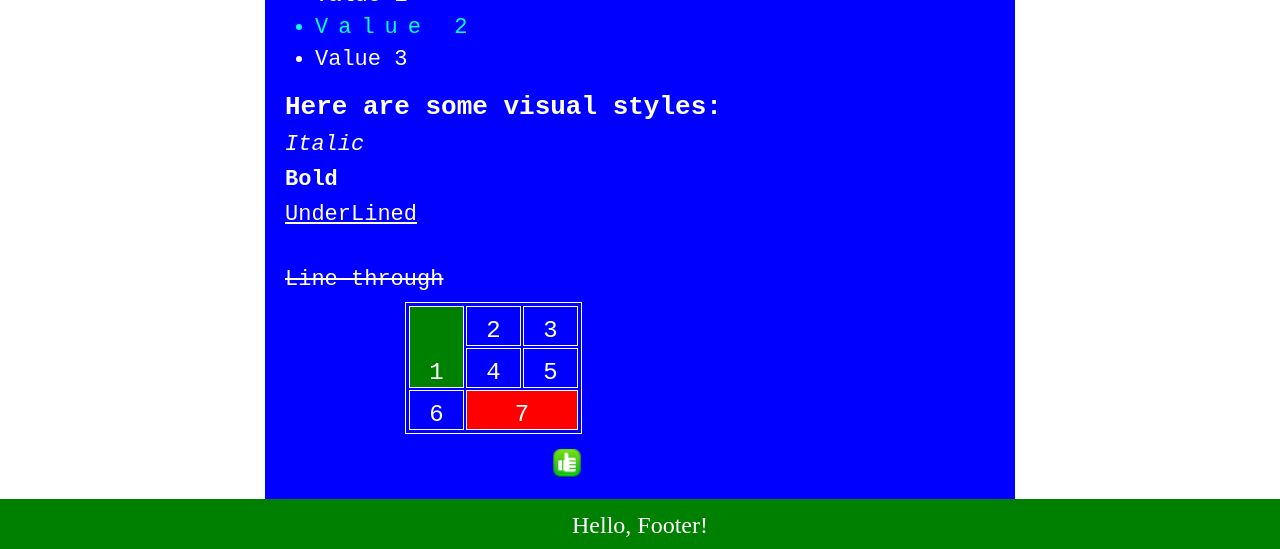
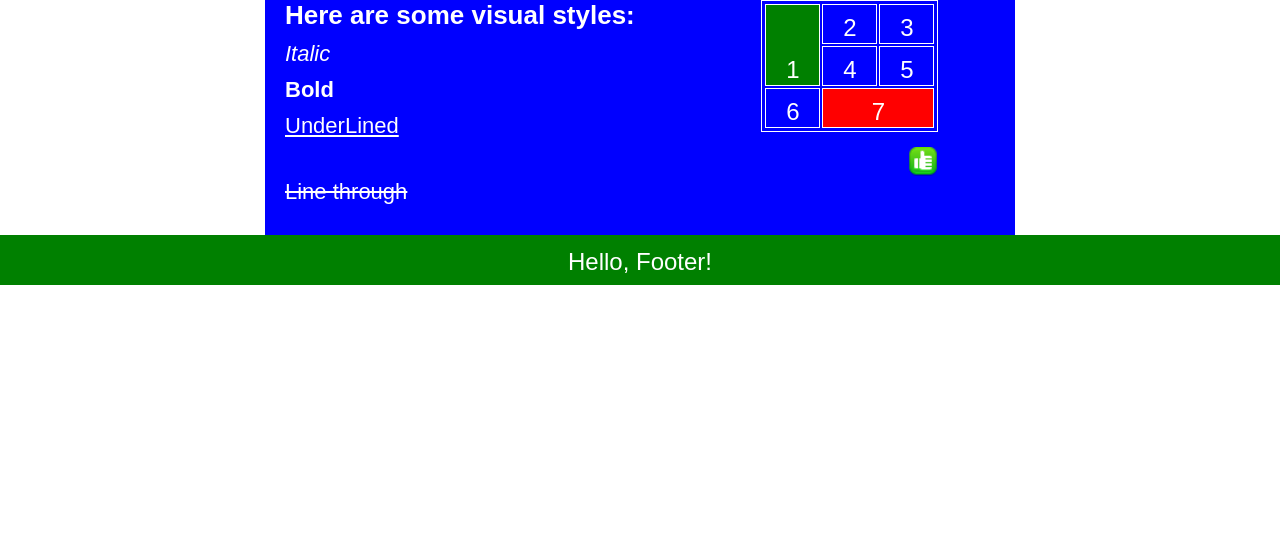
Before and after one commit to Zeulze/932001.gubin.vladislav.lab1.1, a plain HTML site: page index.html in a window 1280 px wide. Shown: the part 681-1230 px from the top of the page. After the commit the page ends 966 px from the top, so only its background shows below. Drawn offline with Linux system fonts and the light colour scheme.

Commit message:
Add files via upload

```diff
--- a/styles/styles.css
+++ b/styles/styles.css
@@ -57,7 +57,7 @@ header{
 
     color: white;
 
-    font-family:monospace;
+    font-family:Arial, Helvetica, sans-serif;
 }
 
 .content-title {
@@ -192,4 +192,6 @@ header{
 .footer-text {
     color: white;
     padding-top: 13px;
+
+    font-family: Arial, Helvetica, sans-serif;
 }
```
